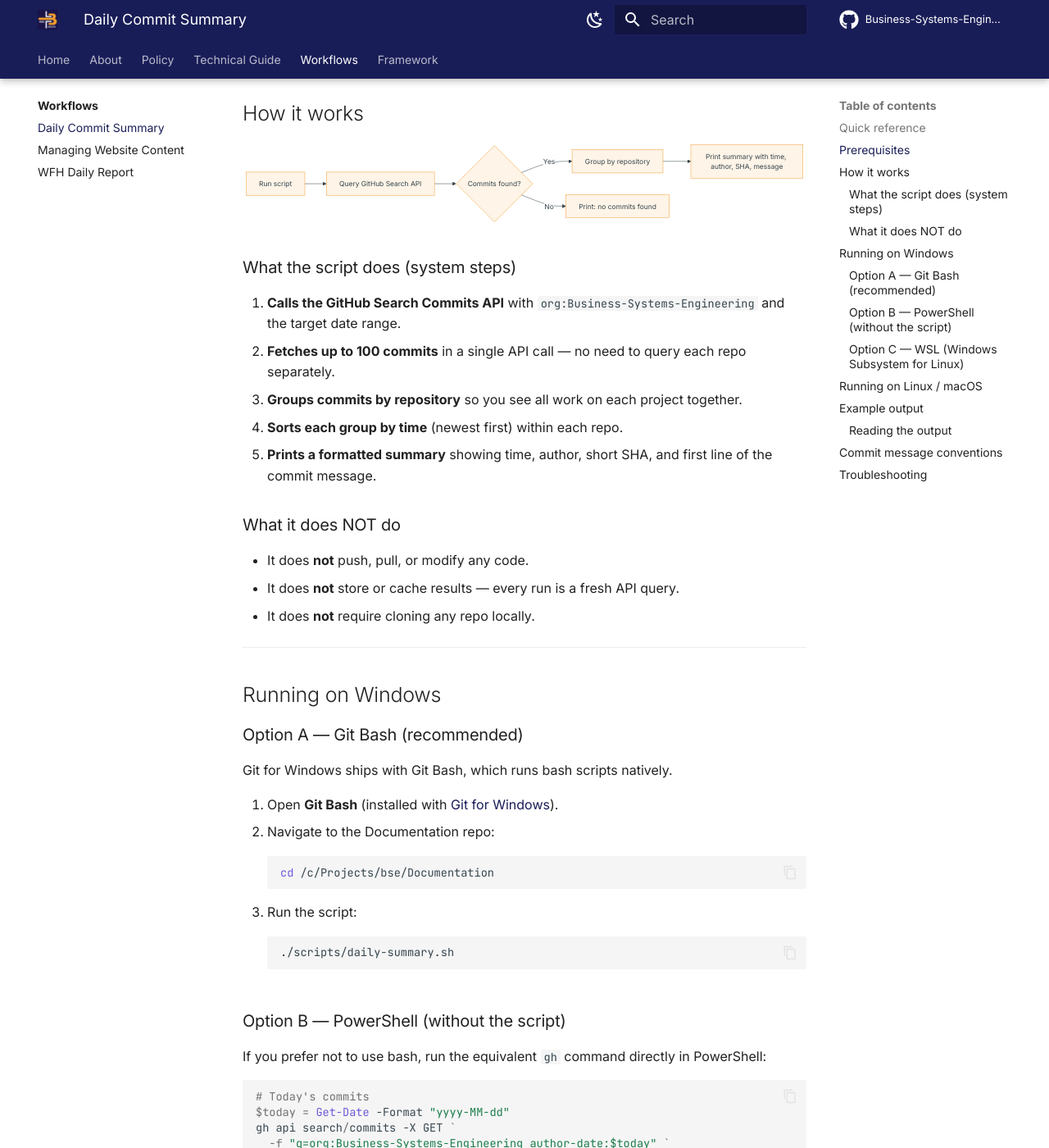
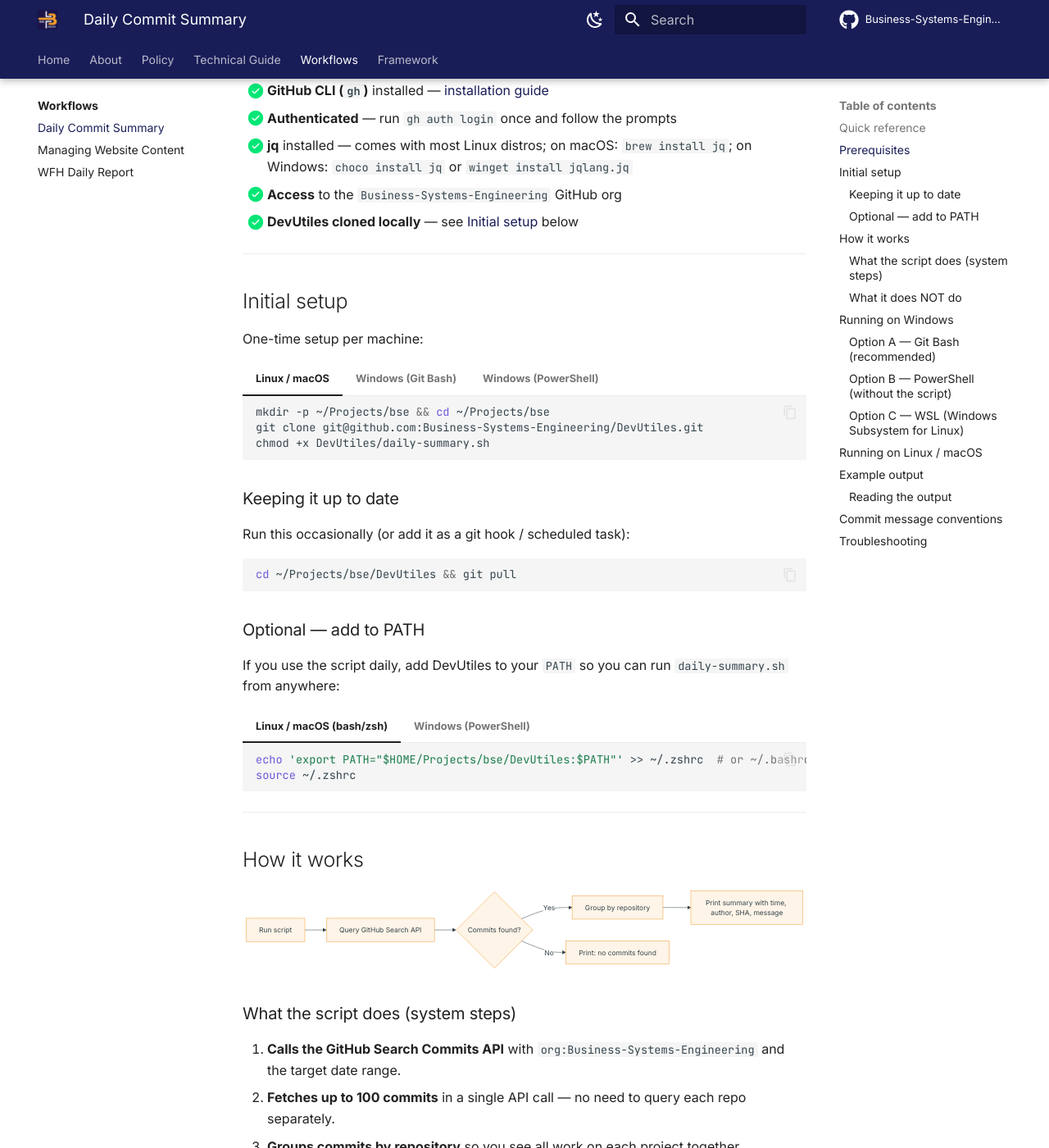
Before and after one commit to Business-Systems-Engineering/Documentation, an MkDocs documentation site: the page built from docs/workflows/daily-commit-summary.md, in a window 1280 px wide and 1400 px high, scrolled down 834 px. Shown: the whole window at 82% size. Built offline with MkDocs 1.6.1 and Material for MkDocs 9.7.7, drawn with Linux system fonts in a browser that asks for light colours; comment, search, counter and statistics services are not loaded; some of the changed text lies outside the part shown.

Commit message:
Move daily-summary.sh to DevUtiles and update workflow docs
- Remove scripts/daily-summary.sh from this repo; it now lives in
  Business-Systems-Engineering/DevUtiles as part of the shared
  developer utilities.
- Update daily-commit-summary.md and wfh-daily-report.md to clone
  DevUtiles, add tabbed per-OS setup instructions, an optional
  "add to PATH" step, and troubleshooting rows for the new flow.

````diff
--- a/docs/workflows/daily-commit-summary.md
+++ b/docs/workflows/daily-commit-summary.md
@@ -8,13 +8,18 @@ This workflow generates a summary of all commits pushed to BSE GitHub repositori
 
 ---
 
+!!! info "Where the script lives"
+    The script is part of the **[`Business-Systems-Engineering/DevUtiles`](https://github.com/Business-Systems-Engineering/DevUtiles)** repo — BSE's shared developer utilities. Clone it once and pull updates periodically.
+
 ## Quick reference
+
+Assumes you've cloned DevUtiles to `~/Projects/bse/DevUtiles` (or equivalent on Windows).
 
 | I want to… | Command |
 |---|---|
-| See today's commits | `./scripts/daily-summary.sh` |
-| See a specific date | `./scripts/daily-summary.sh 2026-04-14` |
-| See the last 7 days | `./scripts/daily-summary.sh week` |
+| See today's commits | `./daily-summary.sh` |
+| See a specific date | `./daily-summary.sh 2026-04-14` |
+| See the last 7 days | `./daily-summary.sh week` |
 
 ---
 
@@ -24,6 +29,66 @@ This workflow generates a summary of all commits pushed to BSE GitHub repositori
 - [x] **Authenticated** — run `gh auth login` once and follow the prompts
 - [x] **jq** installed — comes with most Linux distros; on macOS: `brew install jq`; on Windows: `choco install jq` or `winget install jqlang.jq`
 - [x] **Access** to the `Business-Systems-Engineering` GitHub org
+- [x] **DevUtiles cloned locally** — see [Initial setup](#initial-setup) below
+
+---
+
+## Initial setup
+
+One-time setup per machine:
+
+=== "Linux / macOS"
+
+    ```bash
+    mkdir -p ~/Projects/bse && cd ~/Projects/bse
+    git clone git@github.com:Business-Systems-Engineering/DevUtiles.git
+    chmod +x DevUtiles/daily-summary.sh
+    ```
+
+=== "Windows (Git Bash)"
+
+    ```bash
+    mkdir -p /c/Projects/bse && cd /c/Projects/bse
+    git clone git@github.com:Business-Systems-Engineering/DevUtiles.git
+    ```
+
+=== "Windows (PowerShell)"
+
+    ```powershell
+    mkdir C:\Projects\bse -Force
+    cd C:\Projects\bse
+    git clone git@github.com:Business-Systems-Engineering/DevUtiles.git
+    ```
+
+### Keeping it up to date
+
+Run this occasionally (or add it as a git hook / scheduled task):
+
+```bash
+cd ~/Projects/bse/DevUtiles && git pull
+```
+
+### Optional — add to PATH
+
+If you use the script daily, add DevUtiles to your `PATH` so you can run `daily-summary.sh` from anywhere:
+
+=== "Linux / macOS (bash/zsh)"
+
+    ```bash
+    echo 'export PATH="$HOME/Projects/bse/DevUtiles:$PATH"' >> ~/.zshrc  # or ~/.bashrc
+    source ~/.zshrc
+    ```
+
+=== "Windows (PowerShell)"
+
+    ```powershell
+    [Environment]::SetEnvironmentVariable(
+      'Path',
+      [Environment]::GetEnvironmentVariable('Path', 'User') + ';C:\Projects\bse\DevUtiles',
+      'User'
+    )
+    # Restart your terminal for the change to take effect
+    ```
 
 ---
 
@@ -61,18 +126,18 @@ flowchart LR
 Git for Windows ships with Git Bash, which runs bash scripts natively.
 
 1. Open **Git Bash** (installed with [Git for Windows](https://git-scm.com/download/win)).
-2. Navigate to the Documentation repo:
+2. Navigate to the DevUtiles repo:
    ```bash
-   cd /c/Projects/bse/Documentation
+   cd /c/Projects/bse/DevUtiles
    ```
 3. Run the script:
    ```bash
-   ./scripts/daily-summary.sh
+   ./daily-summary.sh
    ```
 
 ### Option B — PowerShell (without the script)
 
-If you prefer not to use bash, run the equivalent `gh` command directly in PowerShell:
+If you prefer not to use bash, run the equivalent `gh` command directly in PowerShell — no clone needed:
 
 ```powershell
 # Today's commits
@@ -90,8 +155,8 @@ gh api search/commits -X GET `
 sudo apt install gh
 gh auth login
 
-cd /mnt/c/Projects/bse/Documentation
-./scripts/daily-summary.sh
+cd /mnt/c/Projects/bse/DevUtiles
+./daily-summary.sh
 ```
 
 ---
@@ -99,10 +164,10 @@ cd /mnt/c/Projects/bse/Documentation
 ## Running on Linux / macOS
 
 ```bash
-cd ~/Projects/bse/Documentation
-./scripts/daily-summary.sh          # today
-./scripts/daily-summary.sh week     # last 7 days
-./scripts/daily-summary.sh 2026-04-12  # specific date
+cd ~/Projects/bse/DevUtiles
+./daily-summary.sh          # today
+./daily-summary.sh week     # last 7 days
+./daily-summary.sh 2026-04-12  # specific date
 ```
 
 ---
@@ -176,3 +241,5 @@ For the summary to be useful, commit messages need to be descriptive. BSE follow
 | No commits shown but you pushed today | API index delay | Wait 1–2 minutes; GitHub indexes commits asynchronously |
 | TLS handshake timeout | Network issue | Check VPN/proxy settings; retry |
 | Only 100 commits shown | API page limit | The script fetches one page of 100; for busier orgs, extend with `--paginate` |
+| `./daily-summary.sh: No such file or directory` | Running from the wrong directory | `cd` into the DevUtiles repo first, or add it to your `PATH` |
+| Script runs but behavior seems old | Local clone is stale | Run `git pull` inside the DevUtiles repo |
````
Also changed, not shown: docs/workflows/wfh-daily-report.md (+23 -14 lines), 1 other file.
